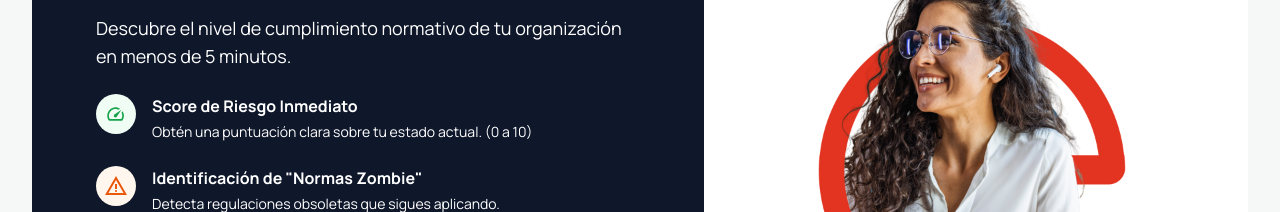
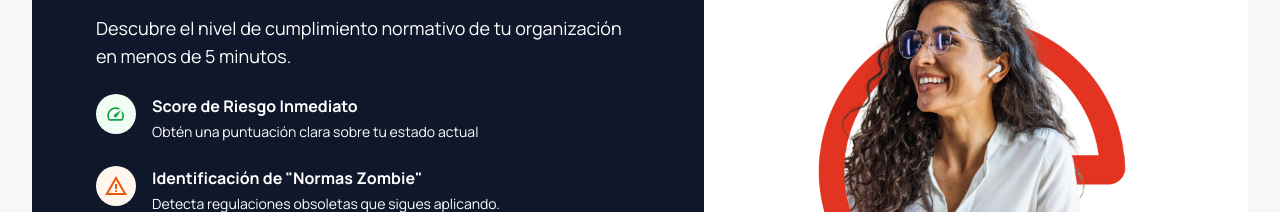
Before and after one commit to sokkay/isolegal-web-comercial, a Next.js app: page / in a window 1280 px wide. Shown: the part 3920-4132 px from the top of the page. Built offline with nearby package versions, Linux system fonts and the light colour scheme; no server answers.

Commit message:
Actualiza la descripción del banner de la calculadora de riesgo para mayor claridad.

```diff
--- a/sections/risk-calculator/risk-calculator-banner.tsx
+++ b/sections/risk-calculator/risk-calculator-banner.tsx
@@ -16,7 +16,7 @@ export default function RiskCalculatorBanner({
     {
       title: "Score de Riesgo Inmediato",
       description:
-        "Obtén una puntuación clara sobre tu estado actual. (0 a 10)",
+        "Obtén una puntuación clara sobre tu estado actual",
       Icon: <ScoreIcon className="w-6 h-6 fill-[#16A34A]" />,
       bgColor: "bg-[#F0FDF4]",
     },
```
